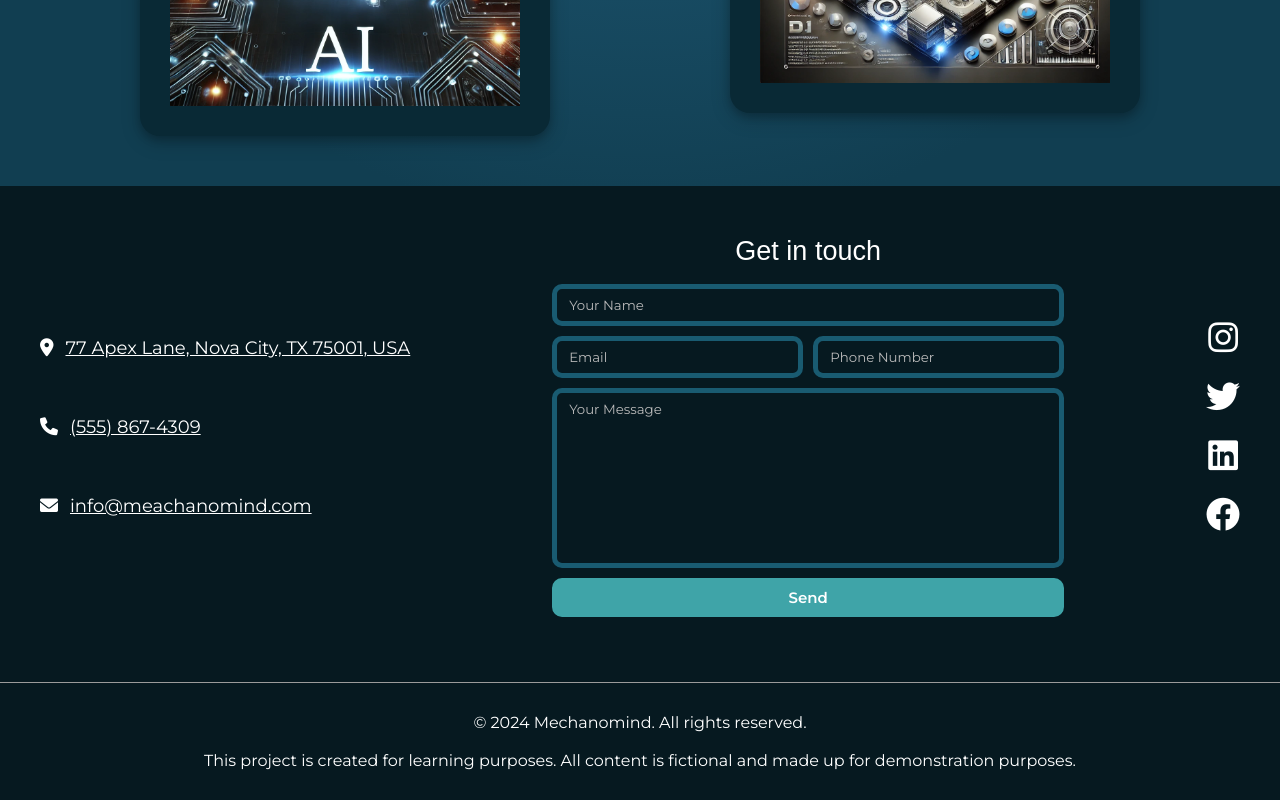
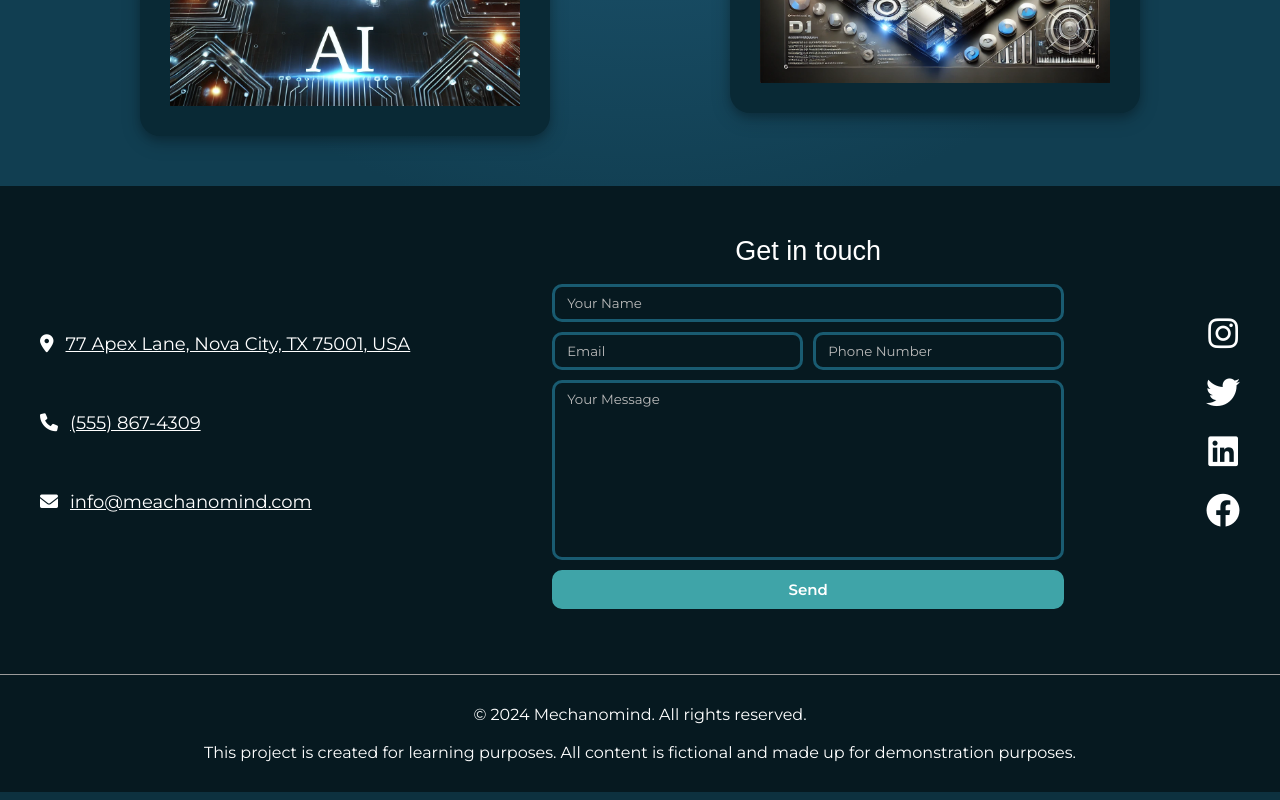
Before and after one commit to T3m3tsk1/React-Projekti, a React (Vite) app: page / in a window 1280 px wide. Shown: the part 1880-2680 px from the top of the page. Built offline with nearby package versions, Linux system fonts and the light colour scheme; a web font is replaced by a local one.

Commit message:
make form inputs borders smaller

```diff
--- a/src/Components/ContactForm.css
+++ b/src/Components/ContactForm.css
@@ -28,7 +28,7 @@
 
 .contact-form input,
 .contact-form textarea {
-  border: 5px solid #195b71;
+  border: 3px solid #195b71;
   border-radius: 10px;
   background: none;
   padding: 8px 12px;
```
